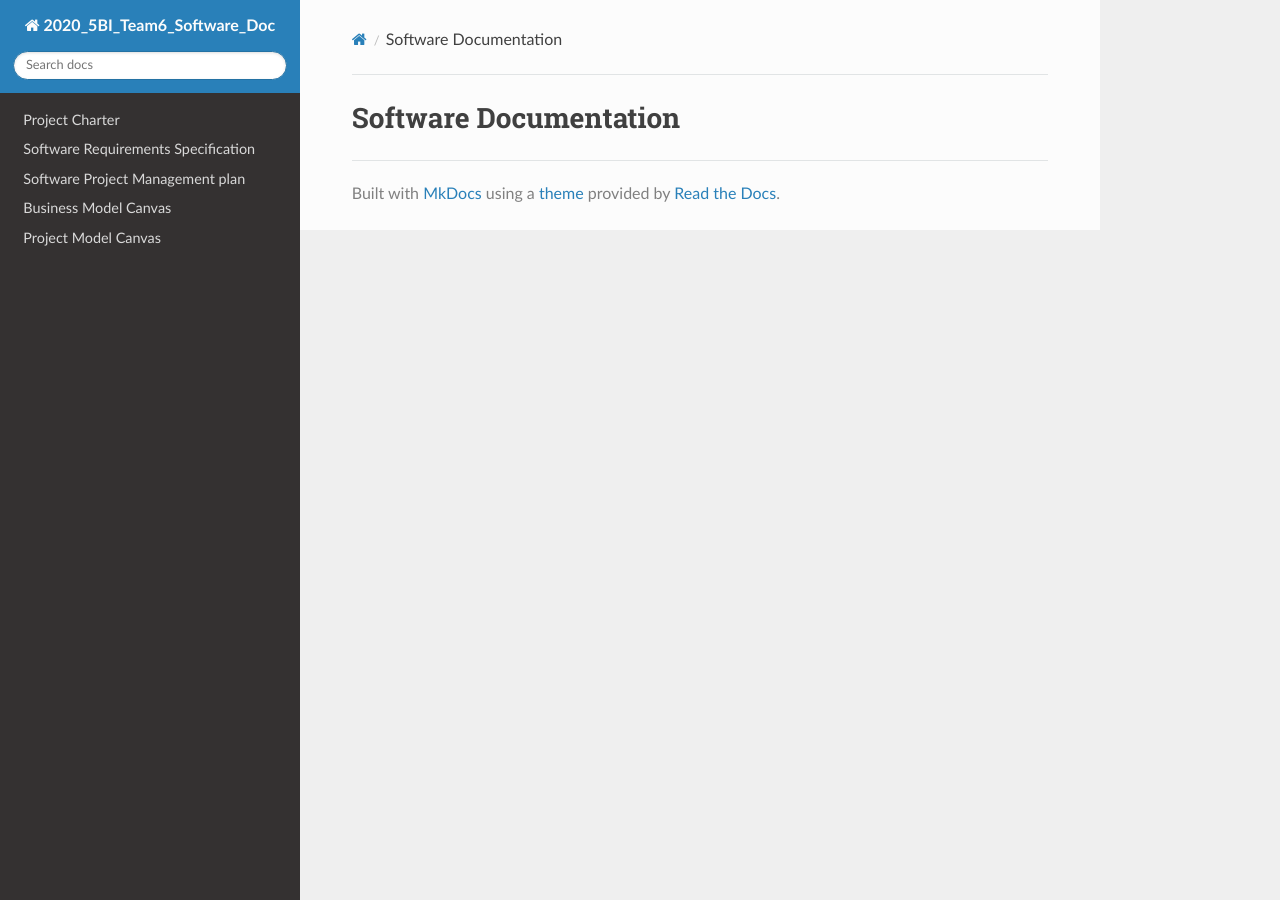
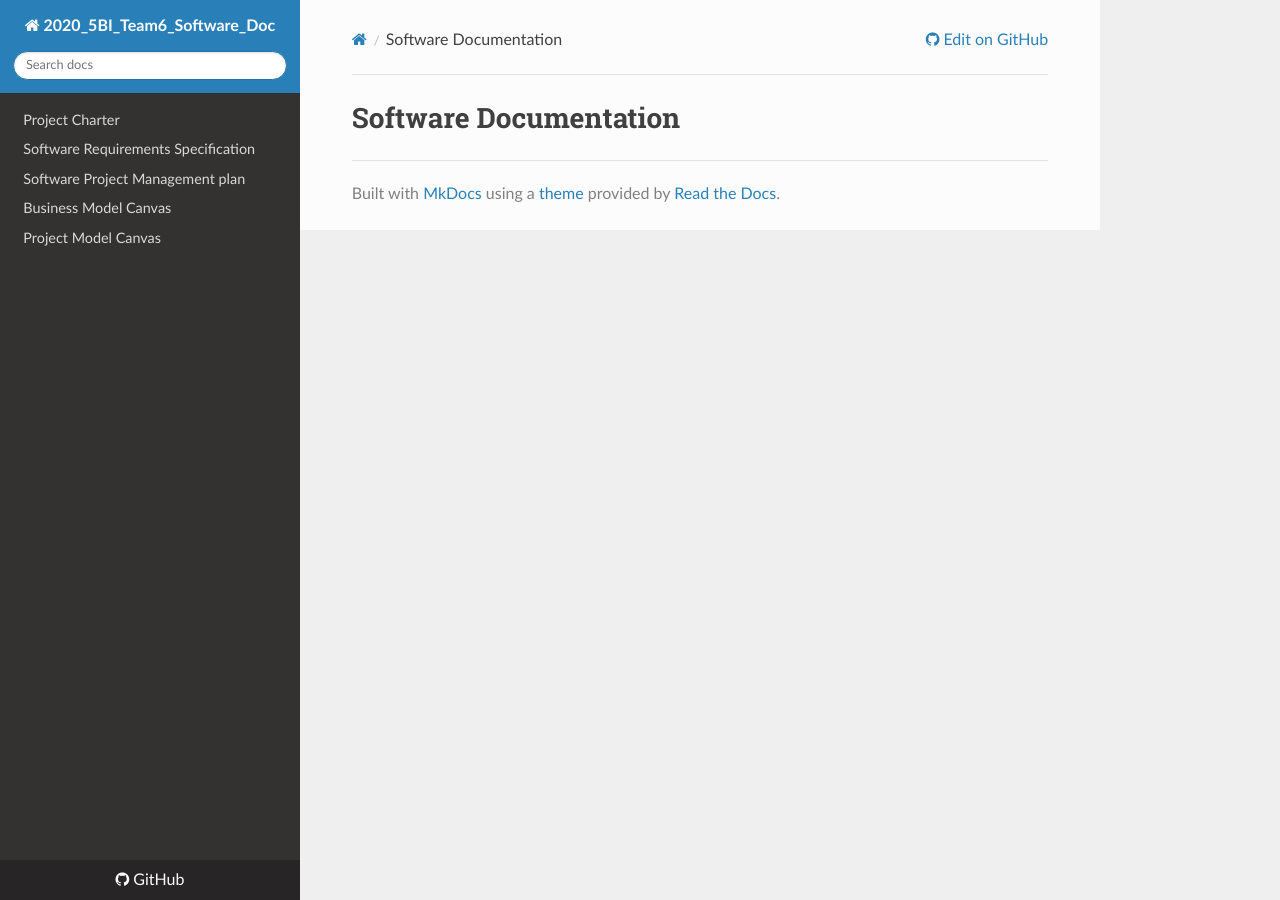
Before and after one commit to KilliKrate/Software-Documentation-G6, an MkDocs documentation site: the page built from docs/README.md, in a window 1280 px wide. Built offline with MkDocs 1.6.1, drawn with Linux system fonts in a browser that asks for light colours; nearby versions of some CDN libraries; part of the change alters nothing that is shown.

Commit message:
Update mkdocs.yml

```diff
--- a/mkdocs.yml
+++ b/mkdocs.yml
@@ -1,4 +1,7 @@
+repo_url: https://github.com/KilliKrate/Software-Documentation-G6/
+
 site_name: 2020_5BI_Team6_Software_Doc
+
 nav:
     - 'Project Charter': 'Project Charter/index.md'
     - 'Software Requirements Specification': 'Software Requirements Specification/index.md'
@@ -8,6 +11,3 @@ nav:
 
 theme:
     name: readthedocs
-
-
-use_directory_urls: true
```
